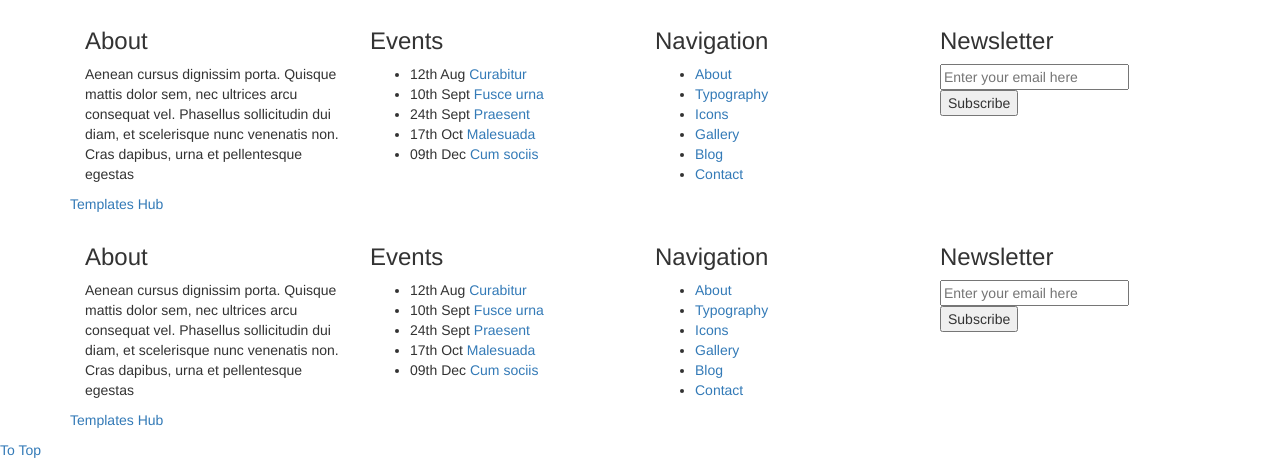
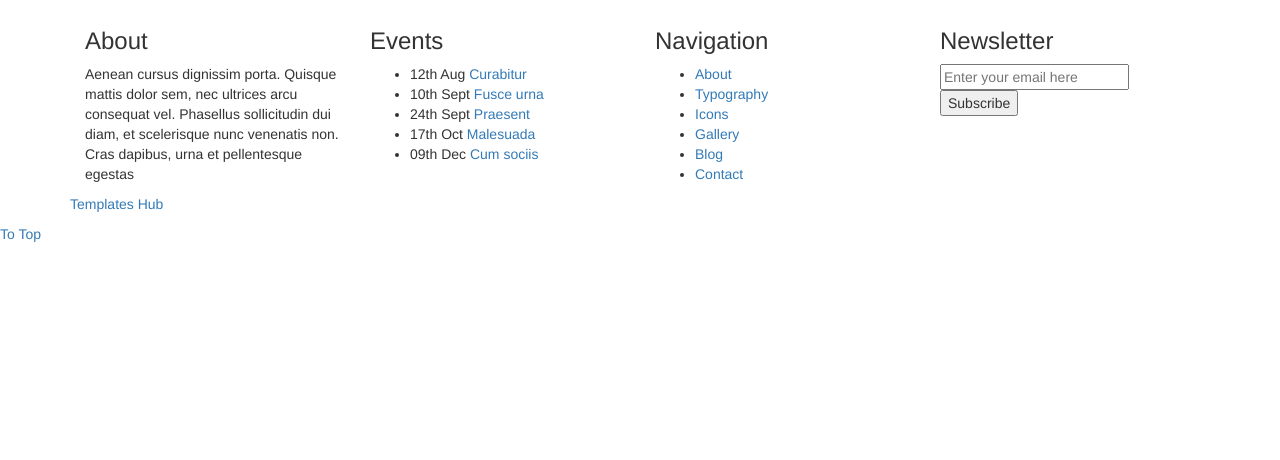
Before and after one commit to ashutoshkumar011/Frescio_Web, a Django app: page / in a window 1280 px wide; the page is wider, and only the part inside the window is pictured. Shown: the part 1230-1690 px from the top of that part. After the commit the page ends 1472 px from the top of that part, so only its background shows below. Run offline with Django 3.2, Linux system fonts and the light colour scheme; some libraries are stand-ins or nearby versions.

Commit message:
fixed minor bugs

```diff
--- a/project/home/templates/home/homepage.html
+++ b/project/home/templates/home/homepage.html
@@ -121,57 +121,8 @@
         </div>
     </div>
 </div>
-<!-- //news -->
-<!-- footer -->
-<div class="footer">
-    <div class="container">
-        <div class="agile-footer-grids">
-            <div class="col-md-3 w3-agile-footer-grid">
-                <h3>About</h3>
-                <p>Aenean cursus dignissim porta. Quisque mattis dolor sem, nec ultrices arcu consequat vel.
-                    Phasellus sollicitudin dui diam, et scelerisque nunc venenatis non. Cras dapibus, urna et
-                    pellentesque egestas</p>
-            </div>
-            <div class="col-md-3 w3-agile-footer-grid">
-                <h3>Events</h3>
-                <ul>
-                    <li>12th Aug <a href="{% static 'home/single.html' %}">Curabitur</a></li>
-                    <li>10th Sept <a href="{% static 'home/single.html' %}">Fusce urna</a></li>
-                    <li>24th Sept <a href="{% static 'home/single.html' %}">Praesent</a></li>
-                    <li>17th Oct <a href="{% static 'home/single.html' %}">Malesuada </a></li>
-                    <li>09th Dec <a href="{% static 'home/single.html' %}">Cum sociis</a></li>
-                </ul>
-            </div>
-            <div class="col-md-3 w3-agile-footer-grid">
-                <h3>Navigation</h3>
-                <ul>
-                    <li class="text"><a href="{% static 'home/about.html' %}">About</a></li>
-                    <li class="text"><a href="{% static 'home/typography.html' %}">Typography</a></li>
-                    <li class="text"><a href="{% static 'home/icons.html' %}">Icons</a></li>
-                    <li class="text"><a href="{% static 'home/gallery.html' %}">Gallery</a></li>
-                    <li class="text"><a href="{% static 'home/blog.html' %}">Blog</a></li>
-                    <li class="text"><a href="{% static 'home/contact.html' %}">Contact</a></li>
-                </ul>
-            </div>
-            <div class="col-md-3 w3-agile-footer-grid">
-                <h3>Newsletter</h3>
-                <form action="#" method="post">
-                    <input type="email" id="mc4wp_email" name="EMAIL" placeholder="Enter your email here" required="">
-                    <input type="submit" value="Subscribe">
-                </form>
-            </div>
-            <div class="clearfix"> </div>
-        </div>
-    </div>
-</div>
-<!-- //footer -->
-<!-- copyright -->
-<div class="copyright">
-    <div class="container">
-        <p><a target="_blank" href="https://www.templateshub.net">Templates Hub</a> </p>
-    </div>
-</div>
-<!-- //copyright -->
+
+
 <script src="{% static 'home/js/responsiveslides.min.js' %}"></script>
 <script src="{% static 'home/js/SmoothScroll.min.js' %}"></script>
 <script type="text/javascript" src="{% static 'home/js/move-top.js' %}"></script>
```
